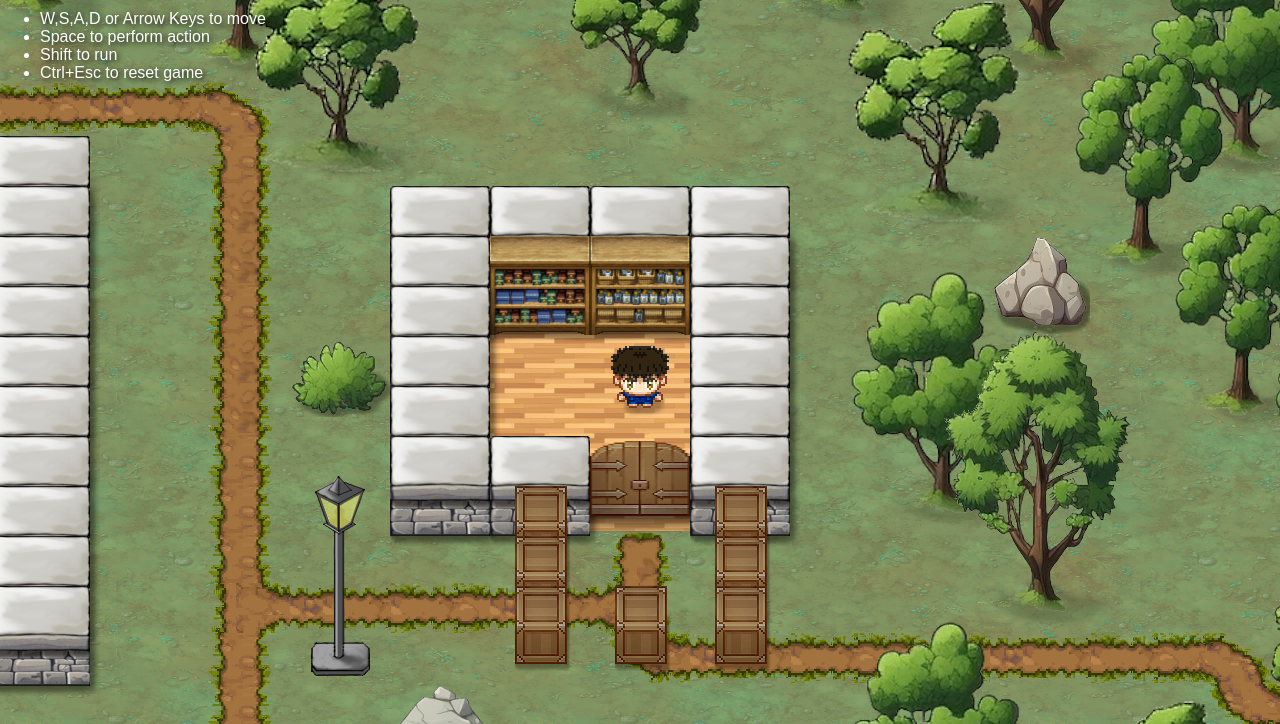
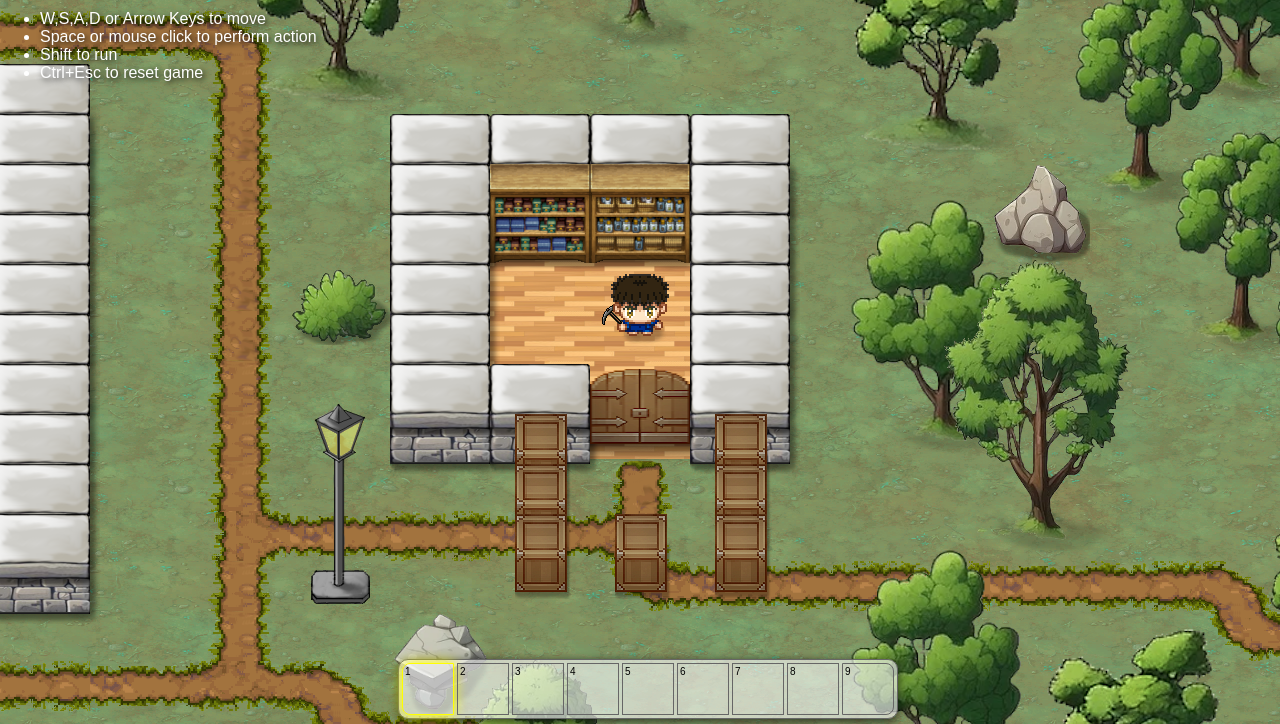
Before and after one commit to slebetman/chibit, a website with bundled scripts: page src/www/index.html in a window 1280 px wide. Shown: the part 76-800 px from the top of the page. Built offline with nearby package versions, Linux system fonts and the light colour scheme.

Commit message:
Initial implementation of hotbar

```diff
--- a/src/www/chibit.css
+++ b/src/www/chibit.css
@@ -9,6 +9,56 @@
     top: 100%;
     left: 0;
   }
+}
+
+#hotbar-container {
+	position: absolute;
+	bottom: 5px;
+	width: 100%;
+	display: flex;
+	justify-content: center;
+}
+
+#hotbar {
+    background: #fff9;
+    border: 1px solid #666;
+    border-radius: 10px;
+    height: fit-content;
+    display: flex;
+    flex-direction: row;
+    width: fit-content;
+    padding: 3px;
+    gap: 3px;
+	box-shadow: 0 2px 10px #000a;
+}
+
+#hotbar .tool {
+    border: 1px solid #666;
+    width: 50px;
+    height: 50px;
+    margin: 0;
+    padding: 0;
+}
+
+#hotbar .tool.selected {
+	border:1px solid #ff0;
+	box-shadow:0 0 14px #ff0
+}
+
+#hotbar .tool:first-child {
+	border-radius: 8px 0 0 8px;
+}
+
+
+#hotbar .tool:last-child {
+	border-radius: 0 8px 8px 0;
+}
+
+#hotbar .tool label {
+	color: #000;
+	display: block;
+	font-size: 10px;
+	padding: 2px;
 }
 
 body {
@@ -56,8 +106,14 @@ dialog#dialog {
 	box-shadow: 0 0 20px #000;
 	border: 1px solid white;
 	outline: none;
-	margin-bottom: 0;
+	margin-bottom: 50px;
 	bottom: 50%;
+}
+
+dialog#dialog p {
+	max-height: 10em;
+	overflow-y: auto;
+	outline: #999;
 }
 
 dialog#dialog form {
--- a/src/www/index.html
+++ b/src/www/index.html
@@ -9,10 +9,14 @@
 		<div id="instruction">
 			<ul>
 				<li>W,S,A,D or Arrow Keys to move</li>
-				<li>Space to perform action</li>
+				<li>Space or mouse click to perform action</li>
 				<li>Shift to run</li>
 				<li>Ctrl+Esc to reset game</li>
 			</ul>
+		</div>
+		<div id="hotbar-container">
+			<div id="hotbar">
+			</div>
 		</div>
 		<dialog id="dialog">
 			<p id="dialog-message">This is a dialog.</p>
--- /dev/null
+++ b/src/www/js/hotbar.mjs
@@ -0,0 +1,65 @@
+import { Tool } from "./tool.mjs";
+import { $, make } from "./util.mjs";
+
+const TOOLS = [
+	null,null,null,
+	null,null,null,
+	null,null,null,
+];
+
+function makeTool (idx) {
+	const tool = make('div', {
+		id: `tool${idx}`,
+		className: 'tool',
+	});
+	const label = make('label', {
+		className: 'tool-label'
+	});
+	label.innerText = idx;
+	tool.appendChild(label);
+
+	return tool;
+}
+
+// selected tool: border:1px solid #ff0; box-shadow:0 0 14px #ff0
+
+export class Hotbar {
+	constructor () {
+		this.selected = 0;
+
+		/** @type {Array<Tool | null>} */
+		this.tools = TOOLS;
+		/** @type {HTMLElement[]} */
+		this.toolSlots = [];
+		this.element = $('hotbar');
+
+		for (let i=0; i < this.tools.length; i++) {
+			const tool = makeTool(i+1);
+			tool.onmousedown = (e) => {
+				this.select(i);
+				e.stopPropagation();
+				e.preventDefault();
+			}
+
+			this.toolSlots.push(tool);
+			this.element.appendChild(tool);
+		}
+
+		this.select(0);
+	}
+
+	/**
+	 * @param {number|undefined} idx
+	 */
+	select (idx) {
+		this.selected = idx;
+
+		for (const t of this.toolSlots) {
+			t.classList.remove('selected');
+		}
+
+		if (idx !== undefined) {
+			this.toolSlots[idx].classList.add('selected');
+		}
+	}
+}
--- a/src/www/js/items/chibit.mjs
+++ b/src/www/js/items/chibit.mjs
@@ -37,8 +37,8 @@ export class Chibit extends Character {
 		this.interacting = false;
 		this.interactingCycle = 0;
 
-		// this.tool = new Pickaxe();
-		// this.element.appendChild(this.tool.element);
+		this.tool = new Pickaxe();
+		this.element.appendChild(this.tool.element);
 
 		// css(this.element,{
 		// 	border: '1px dashed magenta',
@@ -162,7 +162,7 @@ export class Chibit extends Character {
 	update () {
 		super.update();
 		css($('world'),{
-			top: Math.round(window.innerHeight/2 - this.y),
+			top: Math.round(window.innerHeight/2 - this.y - this.constructor.base.y),
 			left: Math.round(window.innerWidth/2 - this.x - this.constructor.base.x),
 		});
 		// css(this.element, {
--- a/src/www/js/main.mjs
+++ b/src/www/js/main.mjs
@@ -3,6 +3,7 @@ import { items } from "./items.mjs";
 import { drawMap } from "./map-reader.mjs";
 import { getNearestItems } from "./collision-detection.mjs";
 import { dialogIsActive } from "./dialog.mjs";
+import { Hotbar } from "./hotbar.mjs";
 
 async function main () {
 	const map = await (await fetch('/data/map.txt')).text();
@@ -10,6 +11,8 @@ async function main () {
 	drawMap(map);
 
 	const chibit = items.find(x => x instanceof Chibit);
+
+	const hotbar = new Hotbar();
 
 	const savedState = localStorage.getItem('saved-state');
 	if (savedState) {
@@ -70,6 +73,20 @@ async function main () {
 			case 'S':
 			case 'ArrowDown':
 				keys.down = true;
+				break;
+			case '1':
+			case '2':
+			case '3':
+			case '4':
+			case '5':
+			case '6':
+			case '7':
+			case '8':
+			case '9':
+				hotbar.select(parseInt(e.key)-1);
+				break;
+			case '0':
+				hotbar.select();
 				break;
 			case 'Shift':
 				keys.shift = true;
@@ -137,6 +154,18 @@ async function main () {
 		checkKeys();
 	}
 
+	document.onmousedown = (e) => {
+		chibit.startInteraction();
+		e.preventDefault();
+		e.stopPropagation();
+	}
+
+	document.onmouseup = (e) => {
+		chibit.stopInteraction();
+		e.preventDefault();
+		e.stopPropagation();
+	}
+
 	setInterval(() => {
 		const d = Math.max(window.innerWidth, window.innerHeight) / 2;
 
--- a/src/www/js/util.mjs
+++ b/src/www/js/util.mjs
@@ -43,6 +43,24 @@ export function attachDebugCenter (sprite, color = 'blue') {
 	sprite.element.appendChild(debugCenter);
 }
 
-export function make (el) {
-	return document.createElement(el);
+/**
+ * @param {string} el
+ * @param {Record<string,any>} props
+ * @returns HTMLElement
+ */
+export function make (el, props) {
+	const element = document.createElement(el);
+
+	if (props) {
+		for (const k in props) {
+			if (k === 'style') {
+				css(element, props[k]);
+			}
+			else {
+				element[k] = props[k];
+			}
+		}
+	}
+
+	return element;
 }
```
